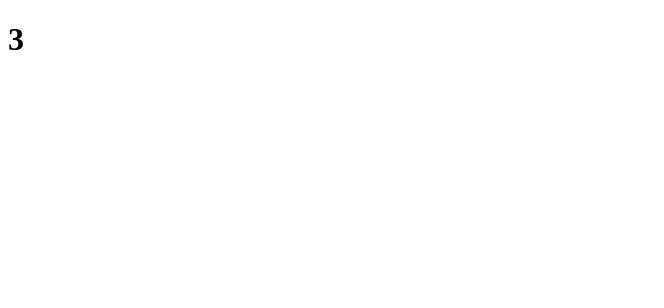
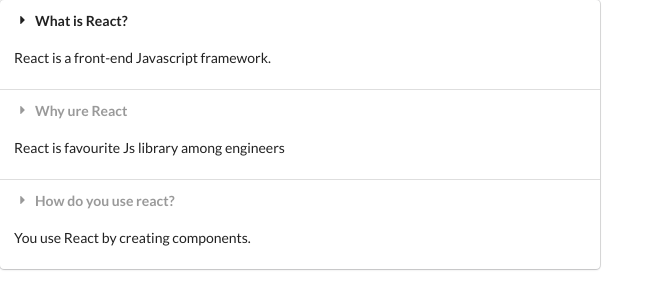
Before and after one commit to Morghot2/Widget-app, a React (Create React App) app: page / in a window 1280 px wide. Shown: the top 308 px of the page, without its empty margins (0-664 px from the left). Built offline with nearby package versions, Linux system fonts and the light colour scheme.

Commit message:
Building and styling accordion

```diff
--- a/public/index.html
+++ b/public/index.html
@@ -10,6 +10,7 @@
       content="Web site created using create-react-app"
     />
     <link rel="apple-touch-icon" href="%PUBLIC_URL%/logo192.png" />
+    <link rel="stylesheet" href="https://cdnjs.cloudflare.com/ajax/libs/semantic-ui/2.4.1/semantic.min.css" integrity="sha512-8bHTC73gkZ7rZ7vpqUQThUDhqcNFyYi2xgDgPDHc+GXVGHXq+xPjynxIopALmOPqzo9JZj0k6OqqewdGO3EsrQ==" crossorigin="anonymous" referrerpolicy="no-referrer" />
     <!--
       manifest.json provides metadata used when your web app is installed on a
       user's mobile device or desktop. See https://developers.google.com/web/fundamentals/web-app-manifest/
--- a/src/components/Accordion.js
+++ b/src/components/Accordion.js
@@ -1,7 +1,20 @@
 import React from "react";
 
-const Accordion = ({items}) => {
-  return <h1>{items.length}</h1>;
+const Accordion = ({ items }) => {
+  const renderedItems = items.map((item) => {
+    return (
+      <React.Fragment key={item.title}>
+        <div className="title activ">
+          <i className="dropdown icon" />
+          {item.title}
+        </div>
+        <div className="content active">
+          <p>{item.content}</p>
+        </div>
+      </React.Fragment>
+    );
+  });
+  return <div className="ui styled accordion">{renderedItems}</div>
 };
 
 export default Accordion;
```
